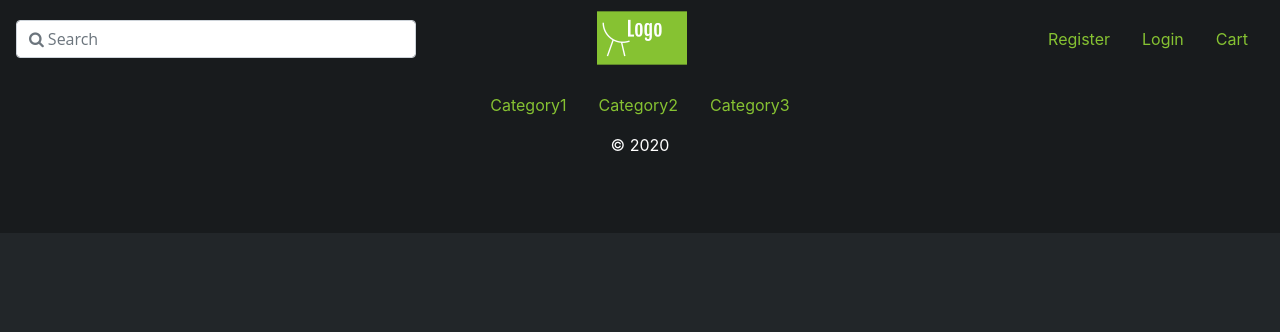
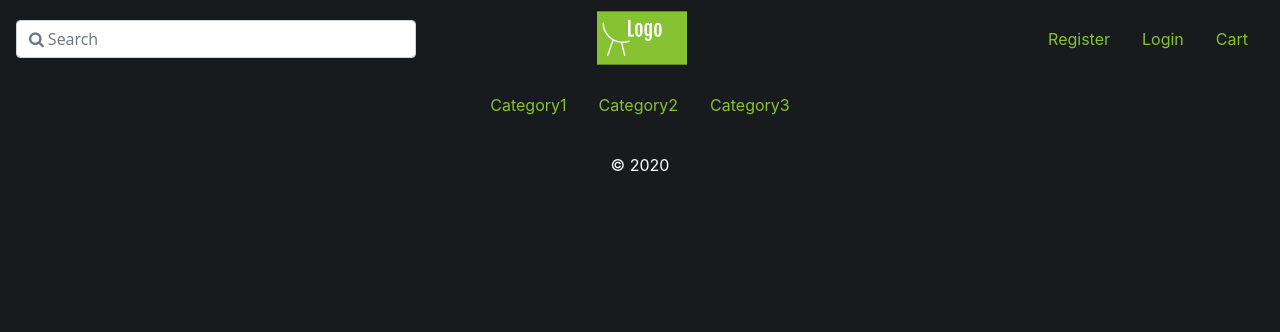
Before and after one commit to krystianjarmul/django-online-store, a Django app: page /accounts/ in a window 1280 px wide. Shown: the top 332 px of the page. Run offline with Django 3.2, Linux system fonts and the light colour scheme; some libraries are stand-ins or nearby versions.

Commit message:
Add sticky footer

```diff
--- a/ecommerce/static/css/base.css
+++ b/ecommerce/static/css/base.css
@@ -8,11 +8,12 @@ p {
 
 .footer {
     background-color: black;
-    /*position: absolute;*/
+    position: relative;
     bottom: 0;
-    min-height: 100px;
+    left: 0;
+    height: 200px;
     width: 100%;
-    overflow: hidden;
+    padding-top: 20px;
 }
 
 body {
```
